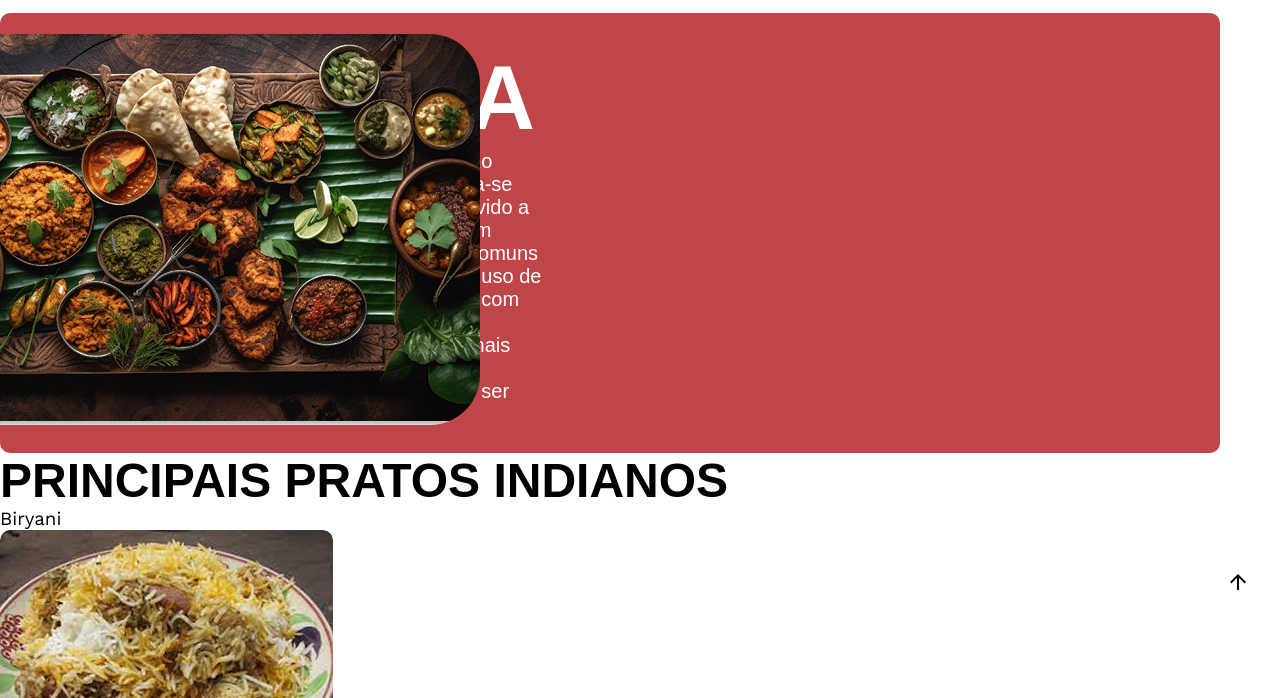
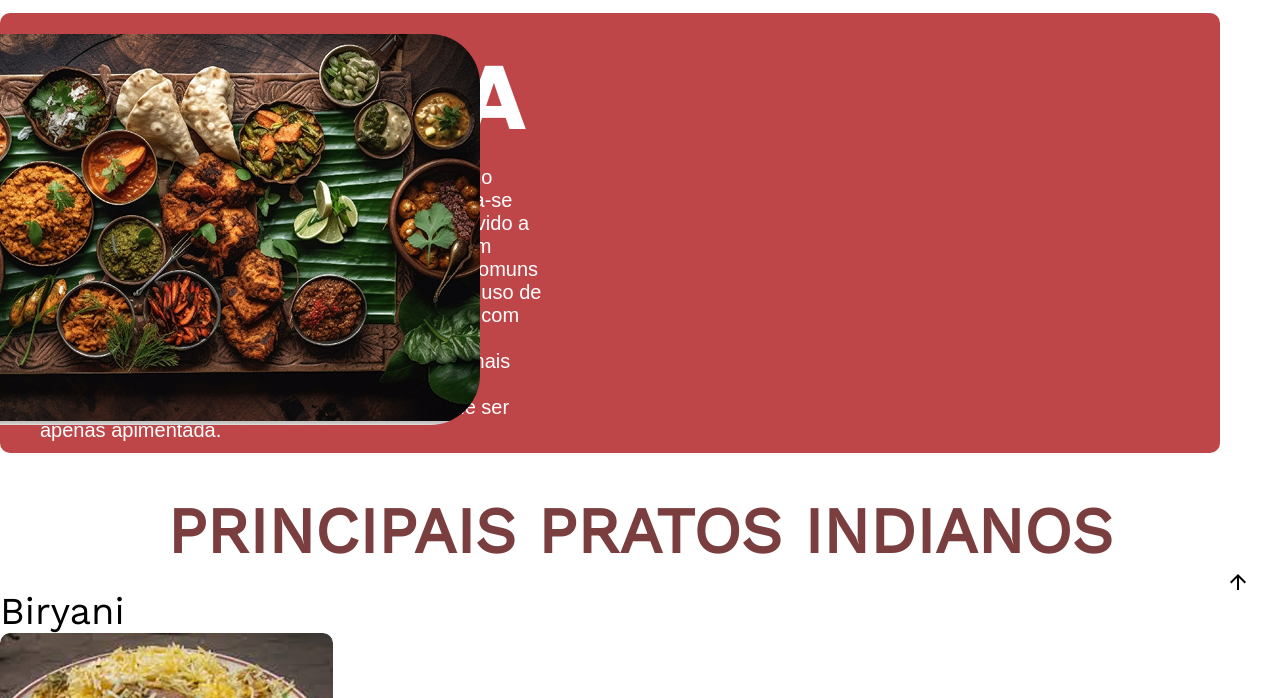
Before and after one commit to ezlima987/Trabalho-India, a plain HTML site: page culinaria.html in a window 1280 px wide. Shown: the part 102-800 px from the top of the page. Drawn offline with nearby package versions, Linux system fonts and the light colour scheme; a web font is replaced by a local one.

Commit message:
atualizaçao final
Querido Márcinho Marçal, estou a morrer (quase de forma literal) de sono me esforcei ate não dar mais por favor entender o meu lado desde ja peço perdão e agradeço :)

```diff
--- a/culinaria.css
+++ b/culinaria.css
@@ -1,4 +1,6 @@
 @import url('https://fonts.googleapis.com/css2?family=Work+Sans&display=swap');
+@import url('https://fonts.googleapis.com/css2?family=Poppins:ital,wght@0,100;0,200;0,300;0,400;0,500;0,600;0,700;0,800;0,900;1,100;1,200;1,300;1,400;1,500;1,600;1,700;1,800;1,900&family=Work+Sans:ital,wght@1,300&display=swap');
+@import url('https://fonts.googleapis.com/css2?family=Poly:ital@0;1&family=Poppins:ital,wght@0,100;0,200;0,300;0,400;0,500;0,600;0,700;0,800;0,900;1,100;1,200;1,300;1,400;1,500;1,600;1,700;1,800;1,900&family=Work+Sans:ital,wght@1,300&display=swap');
 
 
   * {
@@ -189,11 +191,15 @@ h1 {
 }
 
 h2 {
-    color: black;
+    color: #7C5050;
+    font-family: "Poppins", sans-serif;
+    font-size: 80px;
+
 }
 
 h3 {
     color: black;
+    font-size: 38px;
 }
 
 .maincontainer {
@@ -289,9 +295,28 @@ h3 {
 }
 
 .sub-titulo {
-    font-size: 80px;
-    left: 112px;
+    display: flex;
+    justify-content: center;
+    align-items: center;
+    width: 100%;
+    text-align: center;
 }
+
+.sub-titulo h2 {
+    margin: 0;
+    font-family: "Work Sans", sans-serif;
+    font-weight: 700;
+    font-size: 64px;
+    text-transform: uppercase;
+    color: #7A3E3E;
+    margin: 40px 0 20px;
+    text-align: center;
+    font-weight: bold;
+}
+
+
+
+
 /* rodape*/
 
 footer {
--- a/culinaria.html
+++ b/culinaria.html
@@ -55,7 +55,9 @@
           </div>
         </div>
 
-        <h2>PRINCIPAIS PRATOS INDIANOS</h2>
+        <div class="sub-titulo">
+          <h2>PRINCIPAIS PRATOS INDIANOS</h2>
+        </div>
 
         <div class="flex">
           <div class="card">
```
